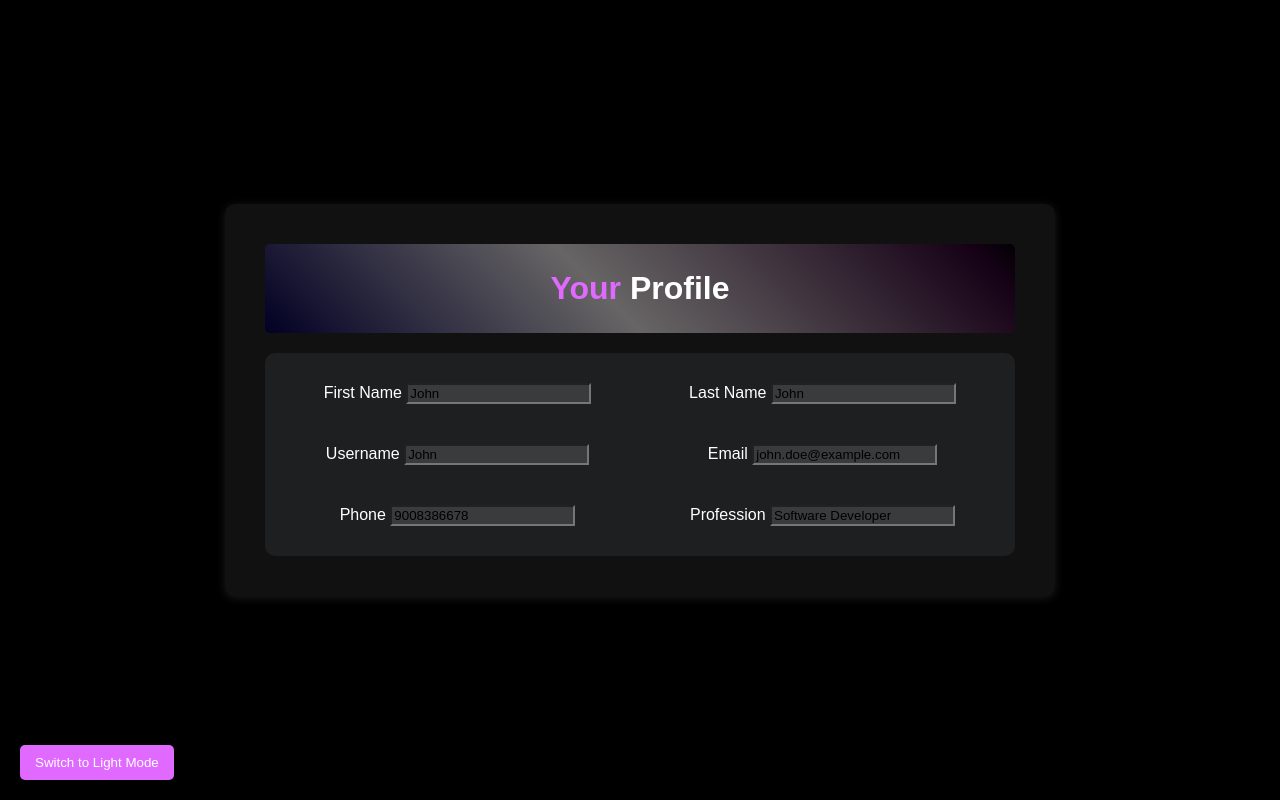
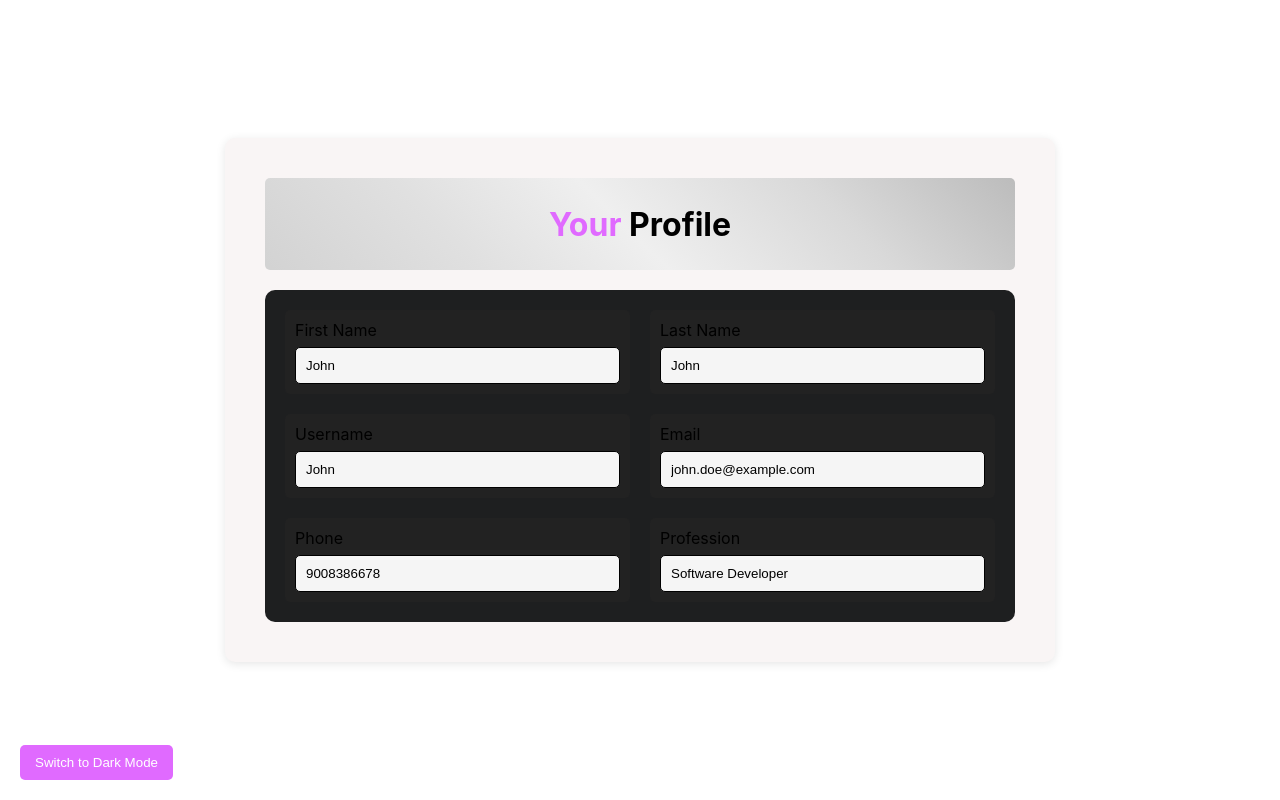
Before and after one commit to Karthikeyan1508/tax-genie, a plain HTML site: page profile.html in a window 1280 px wide. Both pictures are taken after a click on the button "Switch to Light Mode". Drawn offline with Linux system fonts and the light colour scheme.

Commit message:
profile-page styling

```diff
--- a/feedback.css
+++ b/feedback.css
@@ -21,7 +21,7 @@ body {
 
 /* Light Mode Styles */
 body.light-mode p {
-    color: #000; /* Turn text color to black */
+    color: #000;
 }
 
 body.light-mode {
--- a/login.css
+++ b/login.css
@@ -1,17 +1,10 @@
 /* Default to Dark Mode */
 
-font-face {
-    font-family: 'Geist Sans';
-    font-style: normal;
-    font-weight: 400;
-    font-display: swap;
-    src: url('fonts/geist-sans-regular.woff2') format('woff2'),
-         url('fonts/geist-sans-regular.woff') format('woff');
-  }
+
 
 
 body {
-    font-family: 'Arial', sans-serif;
+    font-family: 'Inter';
     margin: 0;
     padding: 0;
     background-color: #000;
@@ -226,17 +219,17 @@ form {
 }
 
 input {
-    width: 100%; /* Input takes up full width of parent (input-box) */
+    width: 100%;
     padding: 10px;
-    box-sizing: border-box; /* Ensure padding doesn't affect input width */
+    box-sizing: border-box;
 }
 
 .up-text {
-    color: white; /* 'Up' should be white in dark mode */
+    color: white;
 }
 
 body.light-mode .up-text {
-    color: black; /* Change 'Up' to black when in light mode */
+    color: black;
 }
 
 /* Pop-up */
--- a/login.js
+++ b/login.js
@@ -31,7 +31,7 @@ themeToggleBtn.addEventListener('click', function() {
     document.body.classList.toggle('light-mode');
 
     // Toggle the light mode on other elements like input, buttons, etc.
-    document.querySelectorAll('.login-container, .input-box input, .btn, .bar, .forgot-password a, .profile-container, .personal-details .input-box input').forEach(element => {
+    document.querySelectorAll('.login-container, .input-box input, .btn, .bar, .forgot-password a').forEach(element => {
         element.classList.toggle('light-mode');
     });
 
--- a/profile.css
+++ b/profile.css
@@ -1,6 +1,6 @@
 /*Dark Mode styles*/
 body {
-    font-family: 'Arial', sans-serif;
+    font-family: 'Inter', sans-serif;
     margin: 0;
     padding: 0;
     background-color: #000;
@@ -19,8 +19,6 @@ body {
     text-align: center;
     width: 750px;
 
-
-
 }
 
 .bar {
@@ -34,7 +32,7 @@ body {
 }
 
 
-.personal-details {
+.personal-details form{
     background-color: #1E1F20;
     display: grid;
     grid-template-columns: 1fr 1fr;
@@ -45,14 +43,31 @@ body {
 }
 
 .input-box {
-    background-color: #1E1F20;
+    background-color: #222222;
   padding: 10px;
+  border-radius: 5px;
+  display: flex;
+  flex-direction: column;
+
+}
+
+label {
+
+    padding:0;
+    text-align: left;
+    margin-bottom: 7px;
 }
 
 
 .input-box input {
-    background-color: #3a3b3d;
+    background-color: #eeb1fd31;;
+    padding: 10px;
+    border-radius: 5px;
+    border: 0.5px solid  #E06AFF;
+
 }
+
+/*for light-mode*/
 
 body.light-mode {
     background-color: #fff;
@@ -64,10 +79,24 @@ body.light-mode {
     box-shadow: 0 2px 10px rgba(0, 0, 0, 0.1);
 }
 
+.personal-details.form.light-mode {
+    background-color: #eae6e6;
+    box-shadow: 0 2px 10px rgba(0, 0, 0, 0.1);
+}
+
+.input-box.light-mode {
+    background-color: #f9f5f5;
+    padding: 10px;
+    border-radius: 5px;
+    border: 1px solid #ddd;
+}
+
 .input-box input.light-mode {
-    background-color: #fff;
+    background-color: whitesmoke;
     color: #000;
     border: 1px solid #ccc;
+    border: 1px solid
+
 }
 
 .bar.light-mode {
--- a/profile.html
+++ b/profile.html
@@ -11,6 +11,7 @@
     <div class="profile-container">
         <div class="bar"><h1><span style="color: #E06AFF;" class = "tax-text">Your</span><span class = "genie-text"> Profile</span></h1></div>
         <div class="personal-details">
+            <form id="profile">
                 <div class="input-box">
                     <label for="first-name">First Name</label>
                     <input type="text"  value="John">
@@ -37,8 +38,10 @@
                 </div>
 
             </div>
+        </form>
+
     </div>
     <button class="theme-toggle" id="theme-toggle-btn">Switch to Light Mode</button>
-    <script src = "login.js"></script>
+    <script src = "profile.js"></script>
 </body>
 </html>
--- /dev/null
+++ b/profile.js
@@ -0,0 +1,25 @@
+document.addEventListener('DOMContentLoaded', function() {
+    // Theme Toggle
+    function setupThemeToggle() {
+        const themeToggleBtn = document.getElementById('theme-toggle-btn');
+        if (!themeToggleBtn) return;
+
+        themeToggleBtn.addEventListener('click', function() {
+            document.body.classList.toggle('light-mode');
+
+            // Toggle the light mode on specific elements
+            document.querySelectorAll('.profile-container, .personal-details, .input-box input, .bar').forEach(element => {
+                element.classList.toggle('light-mode');
+            });
+
+            // Update the button text based on the current mode
+            if (document.body.classList.contains('light-mode')) {
+                themeToggleBtn.textContent = 'Switch to Dark Mode';
+            } else {
+                themeToggleBtn.textContent = 'Switch to Light Mode';
+            }
+        });
+    }
+
+    setupThemeToggle();
+});
```
Also changed, not shown: feedback.html (+1 -1 lines). Lines whose indentation alone changed are shown as unchanged.
